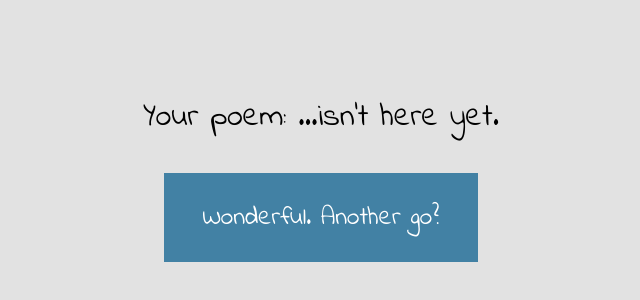
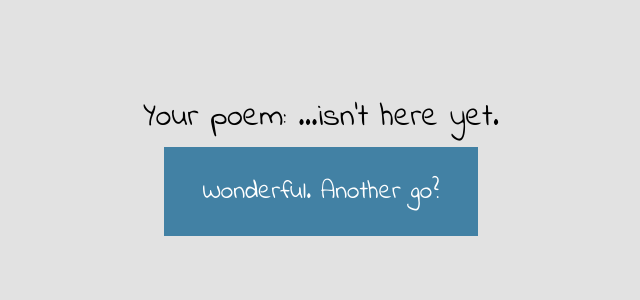
Before and after one commit to imndaiga/gif-poem-generator, a React (Create React App) app: page /results in a window 1280 px wide. Shown: the part 238-538 px from the top of the page, without its empty margins (319-959 px from the left). Built offline with nearby package versions, Linux system fonts and the light colour scheme.

Commit message:
restyled p tags

```diff
--- a/src/App.css
+++ b/src/App.css
@@ -25,6 +25,10 @@ div.page > * {
   text-align: center;
 }
 
+div.page > p {
+  margin: 0.2em;
+}
+
 .nav {
   border: none;
   background-color: #4281A4;
```
